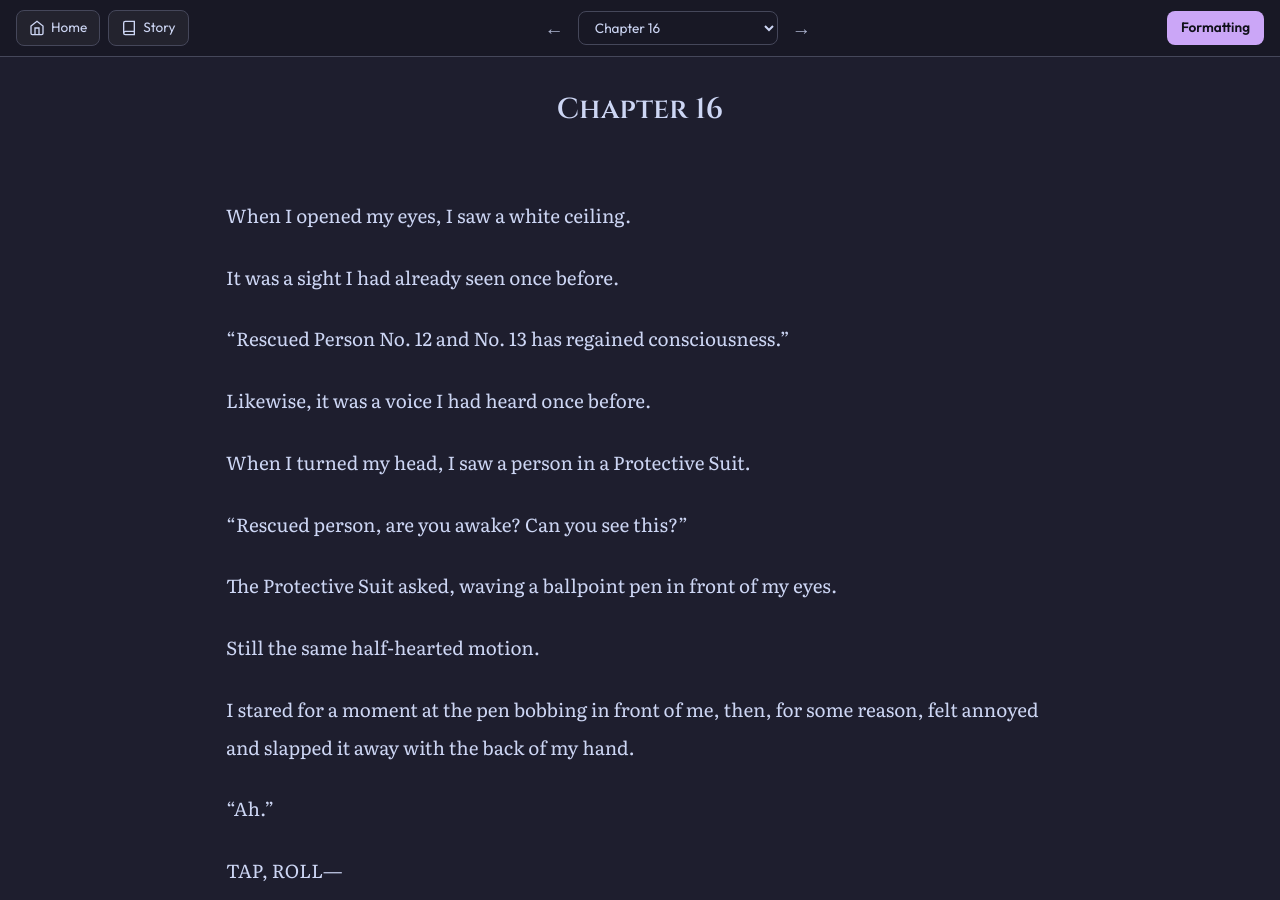
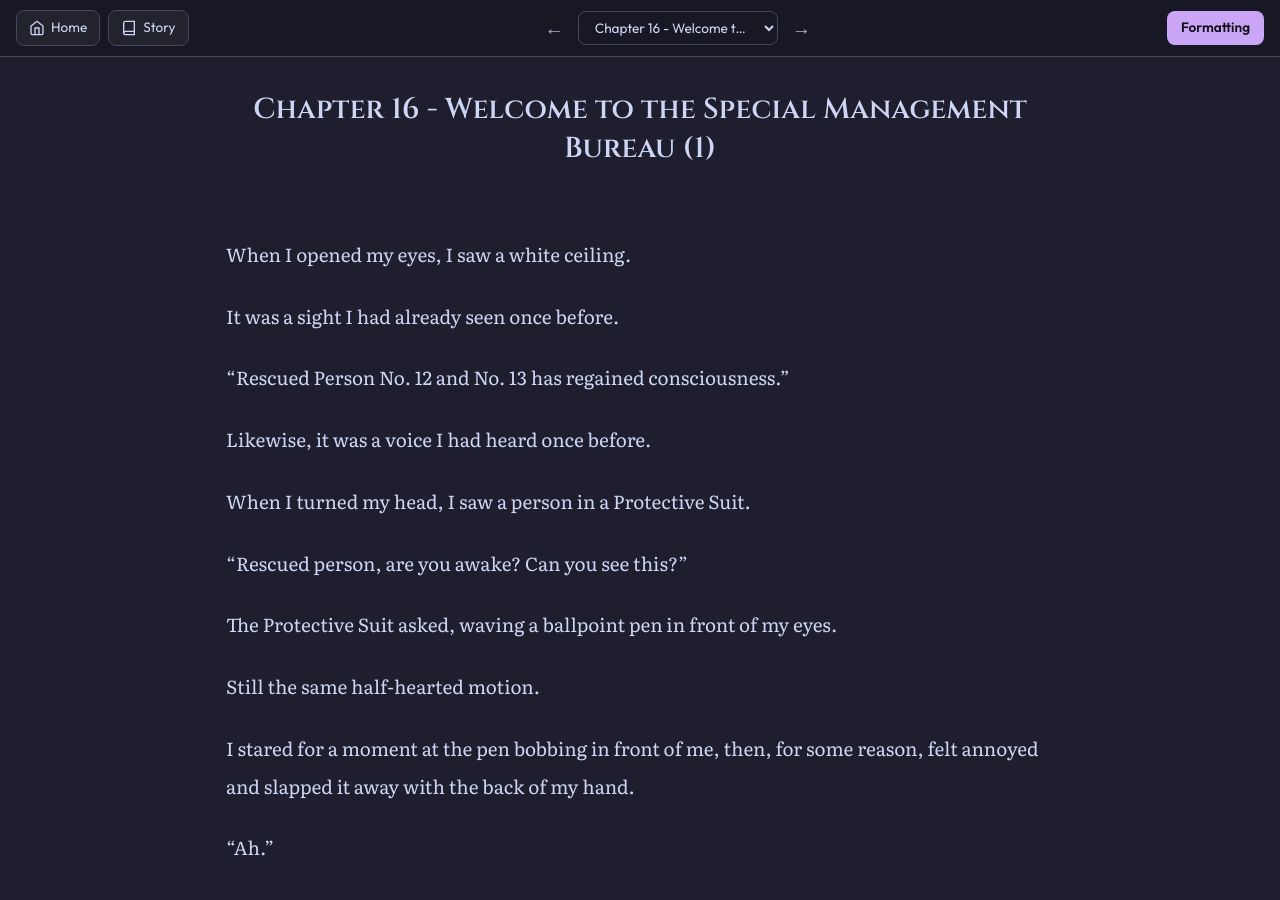
Before and after one commit to soleumn/soleumn.github.io, a Jekyll site: the page built from _chapters/esg/ch16.md, in a window 1280 px wide and 900 px high. Built offline with Jekyll 4.4.1, drawn with Linux system fonts in a browser that asks for light colours; comment, search, counter and statistics services are not loaded.

Commit message:
Update ch16.md

```diff
--- a/_chapters/esg/ch16.md
+++ b/_chapters/esg/ch16.md
@@ -1,5 +1,5 @@
 ---
-title: "Chapter 16"
+title: "Chapter 16 - Welcome to the Special Management Bureau (1)"
 categories: esg
 capitulo: 16
 ---
```
